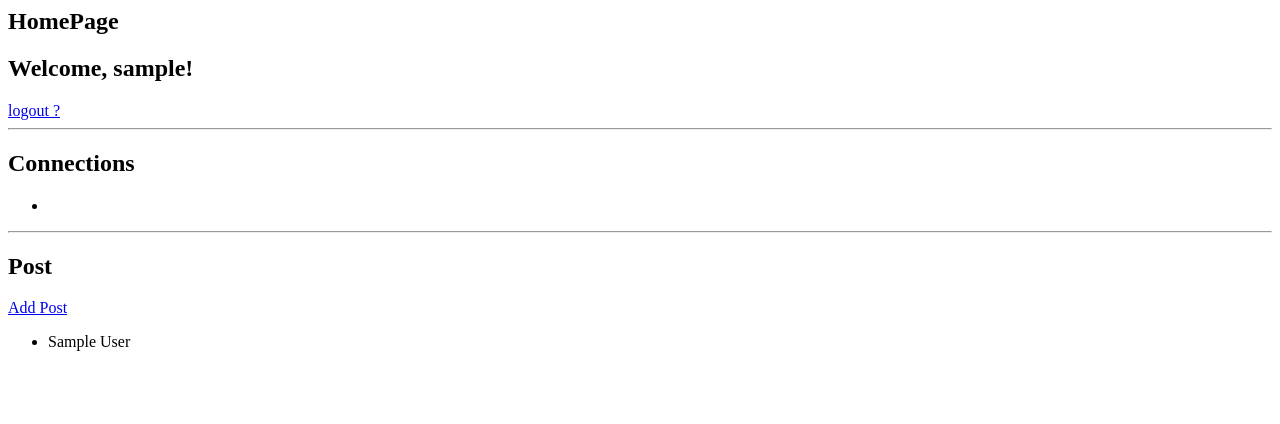
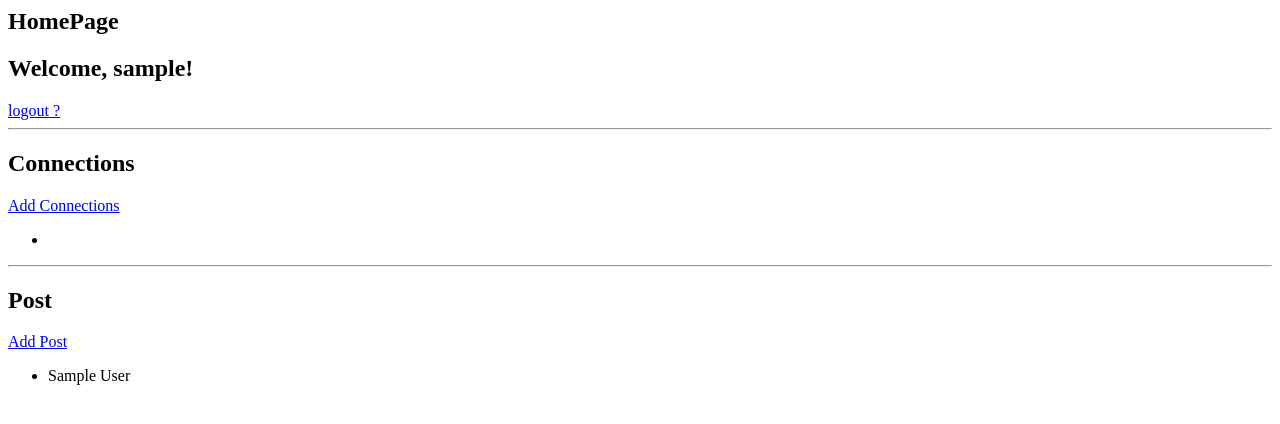
Before and after one commit to 22shubh22/django-network, a Django app: page / in a window 1280 px wide. Shown: the top 424 px of the page. Run offline with Django 3.2, Linux system fonts and the light colour scheme; a user stored in the database is signed in; tables that the repository leaves empty hold one stand-in row (values such as "Sample post").

Commit message:
some leftovers

```diff
--- a/users/templates/home.html
+++ b/users/templates/home.html
@@ -4,7 +4,7 @@
   <a href="{% url 'logout' %}">logout ?</a>
   <hr>
   <h2>Connections</h2>
-  {% comment %} <a href="{% url 'connect' %}">Add Connections</a> {% endcomment %}
+  <a href="{% url 'addconnection' %}">Add Connections</a>
   <ul>
     {% for item in connected_users %}
       <li>{{ item.user.username}} </li>
--- a/users/views.py
+++ b/users/views.py
@@ -79,6 +79,7 @@
                 profiles = profiles.filter(name=name)
             if email:
                 profiles = profiles.filter(user__email=email)
+            profiles = profiles.exclude(user=request.user)
             print(profiles)
             print("name is " ,form.cleaned_data['name'])
             return render(request, 'addconnection.html', {'form': form, 'search_result': profiles})
```
